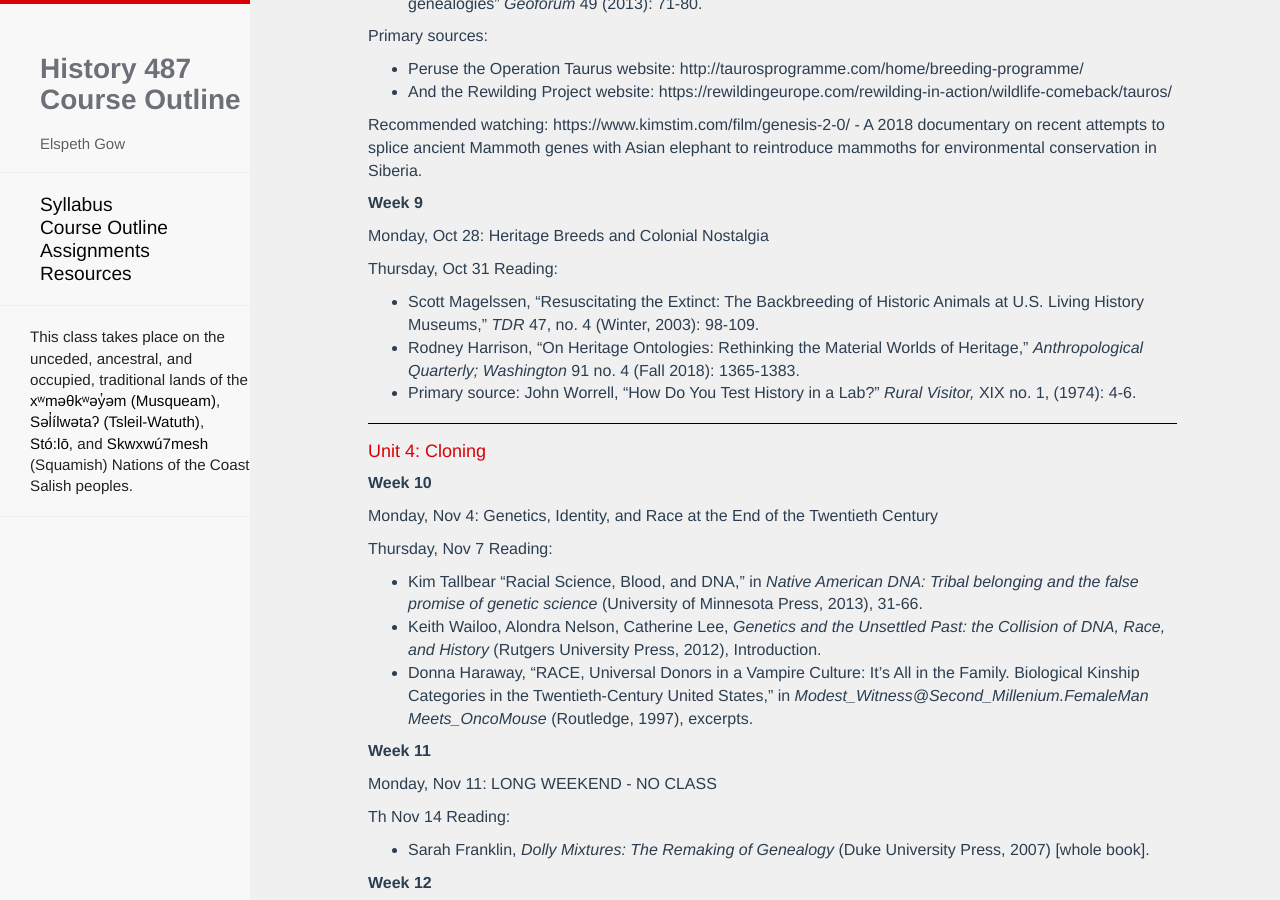
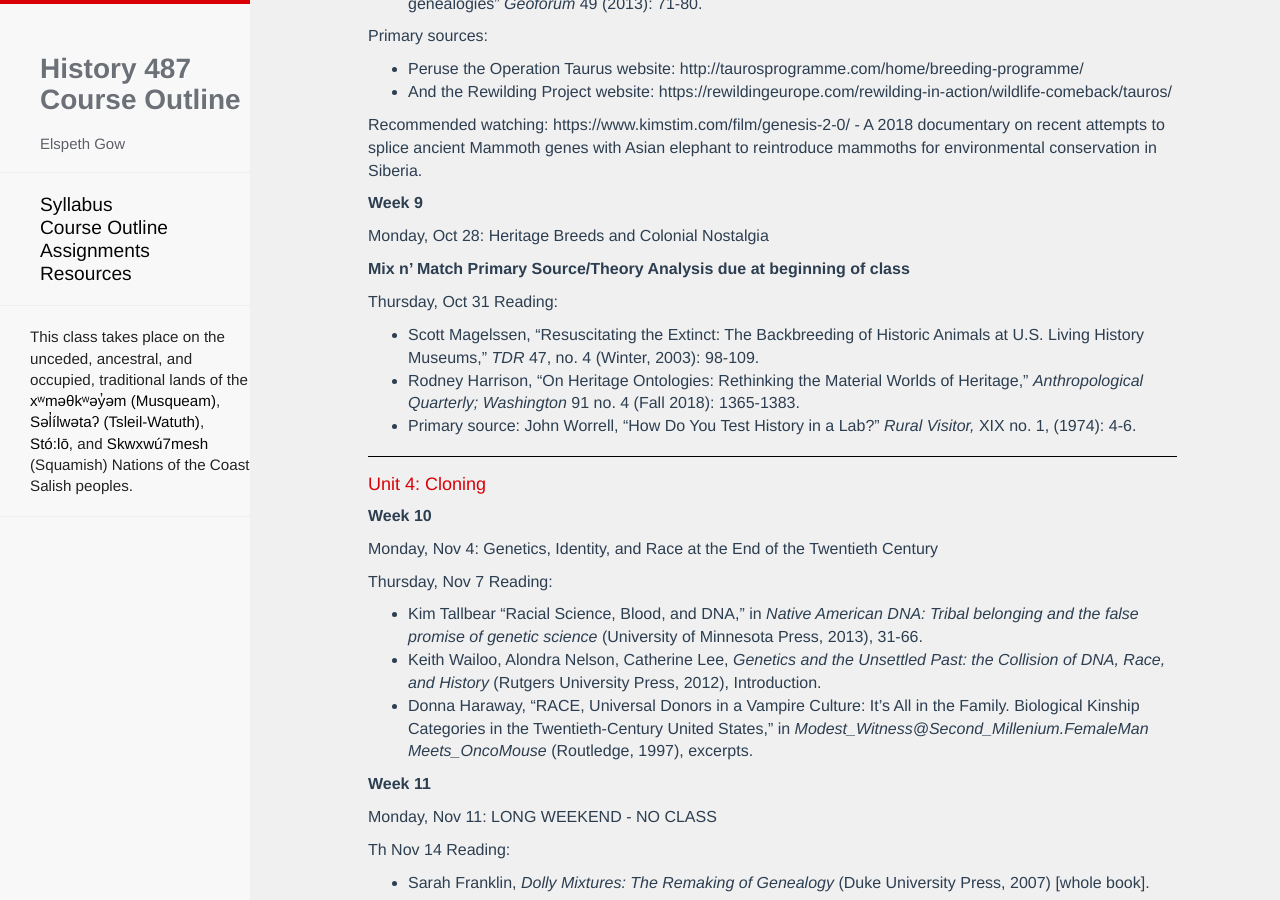
Before and after one commit to esgow/HIST487, a Jekyll site: the page built from outline.md, in a window 1280 px wide and 900 px high, scrolled down 2984 px. Built offline with Jekyll 4.4.1, drawn with Linux system fonts in a browser that asks for light colours; nearby versions of some CDN libraries; our own code applies the rules of GitHub Pages for plain Markdown files; Markdown is read by kramdown in place of the engine named in the settings; a script that is not in the unit is left out.

Commit message:
Update outline.md

```diff
--- a/outline.md
+++ b/outline.md
@@ -125,6 +125,8 @@ Recommended watching: https://www.kimstim.com/film/genesis-2-0/ - A 2018 documen
 
 Monday, Oct 28: <em class="u">Heritage Breeds and Colonial Nostalgia</em>
 
+**Mix n’ Match Primary Source/Theory Analysis due at beginning of class**
+
 
 Thursday, Oct 31 Reading:
 * Scott Magelssen, "Resuscitating the Extinct: The Backbreeding of Historic Animals at U.S. Living History Museums," *TDR* 47, no. 4 (Winter, 2003): 98-109.
```
